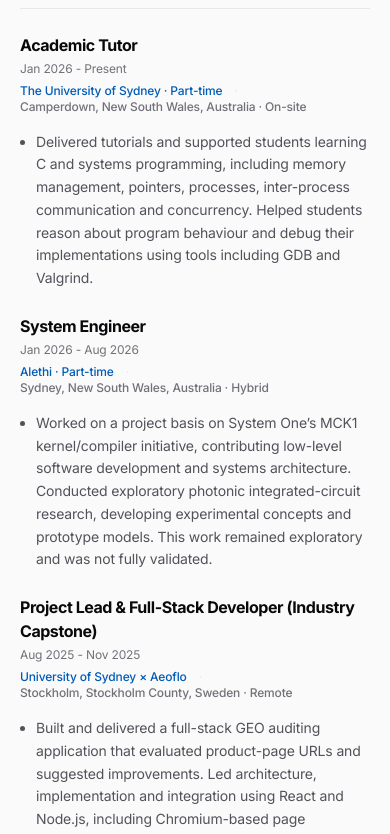
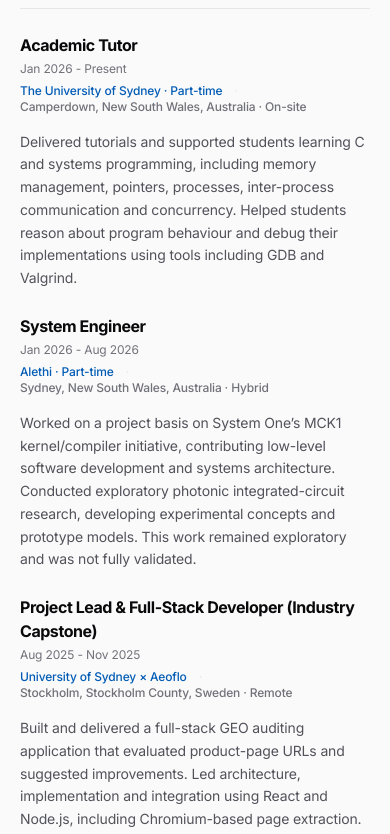
Before and after one commit to rahuldangeofficial/11-portfolio-website, a React (Vite) app: page / in a window 390 px wide. Shown: the part 5824-6658 px from the top of the page. Built offline with nearby package versions, Linux system fonts and the light colour scheme.

Commit message:
Update Q4.7-2026

```diff
--- a/src/components/Experience.tsx
+++ b/src/components/Experience.tsx
@@ -65,9 +65,9 @@
               <span className="text-[var(--fg-muted)]">{role.location}</span>
             </div>
           </div>
-          <ul className="space-y-2 list-disc list-outside pl-4 text-sm sm:text-base leading-relaxed text-[var(--fg-secondary)]">
-            <li>{role.description}</li>
-          </ul>
+          <p className="text-sm sm:text-base leading-relaxed text-[var(--fg-secondary)]">
+            {role.description}
+          </p>
         </div>
       ))}
     </section>
```
